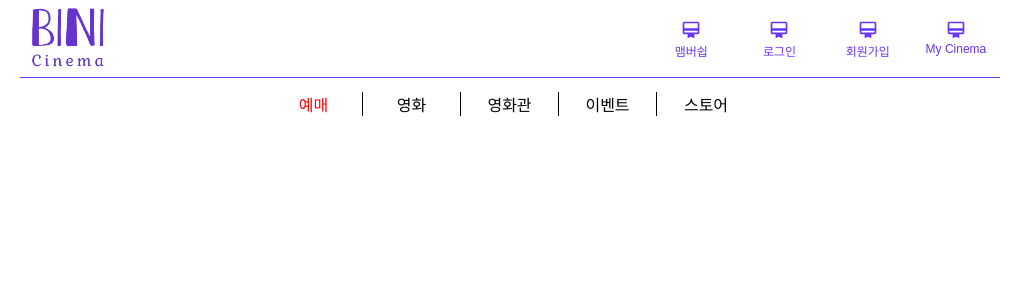
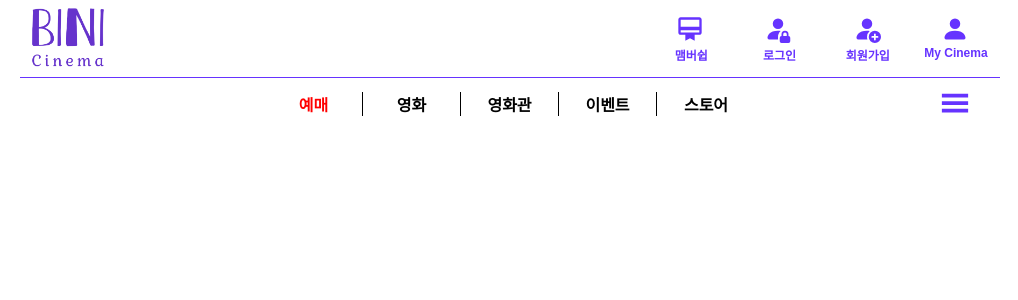
Before and after one commit to toy-prj/bini, a React (Create React App) app in the folder movie/: page / in a window 1280 px wide. Shown: the top 300 px of the page, without its empty margins (130-1148 px from the left). Built offline with nearby package versions, Linux system fonts and the light colour scheme.

Commit message:
230731 - 로그인 모달창  소셜 로그인 줄 삭제

```diff
--- a/movie/src/js/header/MoiveLogin.js
+++ b/movie/src/js/header/MoiveLogin.js
@@ -94,11 +94,9 @@ const MovieLogin = ( {clickCloseBtn} ) => {
 
                     {/* 소셜 로그인 문구 */}
                     <div className="header-login-social-login-text-box">
-                        <div className="header-login-social-login-text-block"></div>
                         <p className="header-login-social-login-text">
                             다른 계정으로 간편 로그인
                         </p>
-                        <div className="header-login-social-login-text-block"></div>
                     </div>
 
                     {/* 소셜 로그인 */}
--- a/movie/src/js/header/MovieHeader.js
+++ b/movie/src/js/header/MovieHeader.js
@@ -1,6 +1,8 @@
 import React, { useState } from "react";
 import MovieLogin from "./MoiveLogin";
 import { MdCardMembership } from 'react-icons/md';
+import { GiHamburgerMenu } from 'react-icons/gi';
+import { BsPersonFill, BsPersonFillAdd, BsPersonFillLock } from 'react-icons/bs';
 
 
 import '../../scss/header/MovieHeader.scss';
@@ -51,18 +53,23 @@ const MovieHeader = () => {
 
 
 
-
+            {/* header 전체 */}
             <div id="Header-Wrapper">
 
+                {/* header 위쪽 banner */}
                 <div className="header-top-banner">
 
+                    {/* header 로고 */}
                     <div className="header-main-logo-box">
                         <div className="header-main-logo"></div>
                     </div>
 
+                    {/* header 위쪽 메뉴 */}
                     <div className="header-menu-box">
                         <ul className="header-menu">
 
+                            {/* header 위쪽 메뉴 list */}
+                            {/* 맴버쉽 */}
                             <li
                                 className="header-menu-list"
                                 id="MemberShip"
@@ -80,6 +87,7 @@ const MovieHeader = () => {
                                 >맴버쉽</p>
                             </li>
 
+                            {/* 로그인 */}
                             <button
                                 className="header-menu-list"
                                 id="Login"
@@ -89,12 +97,13 @@ const MovieHeader = () => {
                                     <div
                                         className="header-menu-list-icons"
                                         id="Login-Icons"
-                                        ><MdCardMembership />
+                                        ><BsPersonFillLock />
                                     </div>
                                 </div>
                                 <p className="header-menu-list-text">로그인</p>
                             </button>
 
+                            {/* 회원가입 */}
                             <button
                                 className="header-menu-list"
                                 id="SignUp"
@@ -103,12 +112,13 @@ const MovieHeader = () => {
                                     <div
                                         className="header-menu-list-icons"
                                         id="SignUp-Icons"
-                                        ><MdCardMembership />
+                                        ><BsPersonFillAdd />
                                     </div>
                                 </div>
                                 <p className="header-menu-list-text">회원가입</p>
                             </button>
 
+                            {/* 마이페이지 */}
                             <button
                                 className="header-menu-list"
                                 id="MyPage"
@@ -117,7 +127,7 @@ const MovieHeader = () => {
                                     <div
                                         className="header-menu-list-icons"
                                         id="MyPage-Icons"
-                                        ><MdCardMembership />
+                                        ><BsPersonFill />
                                     </div>
                                 </div>
                                 <p className="header-menu-list-text">My Cinema</p>
@@ -156,35 +166,46 @@ const MovieHeader = () => {
 
 
 
-
+                {/* header 아래 banner */}
                 <div className="header-bottom-banner">
 
+                    {/* header 아래쪽 메뉴 */}
                     <ul className="header-bottom-menu">
 
+                        {/* header 아래쪽 메뉴 list */}
+                        {/* 예매 */}
                         <li className="header-bottom-menu-list">
                             <p
                                 className="header-bottom-menu-list-text"
                                 id="Reservation"
                             >예매</p>
                         </li>
+
+                        {/* 영화 */}
                         <li className="header-bottom-menu-list">
                             <p
                                 className="header-bottom-menu-list-text"
                                 id="Movie"
                             >영화</p>
                         </li>
+
+                        {/* 영화관 */}
                         <li className="header-bottom-menu-list">
                             <p
                                 className="header-bottom-menu-list-text"
                                 id="Cinema"
                             >영화관</p>
                         </li>
+
+                        {/* 이벤트 */}
                         <li className="header-bottom-menu-list">
                             <p
                                 className="header-bottom-menu-list-text"
                                 id="Event"
                             >이벤트</p>
                         </li>
+
+                        {/* 스토어 */}
                         <li className="header-bottom-menu-list">
                             <p
                                 className="header-bottom-menu-list-text"
@@ -194,11 +215,20 @@ const MovieHeader = () => {
 
                     </ul>
 
+                    {/* 바로 예매 */}
+                    <div className="header-bottom-menu-quick-reservation-box">
+                        <div className=""></div>
+                    </div>
+
+                    {/* 전체 메뉴 보기 버튼 */}
+                    <div className="header-bottom-menu-view-all-btn-box">
+                        <button
+                            className="header-bottom-menu-view-all-btn"
+                            id="View-All-Btn"
+                            ><GiHamburgerMenu /></button>
+                    </div>
+
                 </div>
-
-
-
-
             </div>
 
 
--- a/movie/src/scss/header/MovieHeader.scss
+++ b/movie/src/scss/header/MovieHeader.scss
@@ -59,29 +59,30 @@
 
                     .header-menu-list-icons-box {
                         width: 100%;
-                        height: 55%;
+                        height: 60%;
                         position: relative;
 
                         .header-menu-list-icons {
                             color: #6633ff;
-                            font-size: 20px;
+                            font-size: 28px;
                             @include disflex();
                             position: absolute;
-                            top: 20px;
-                            left: 34px;
+                            top: 15px;
+                            left: 29px;
                         }
                     }
 
                     .header-menu-list-text {
                         color: #6633ff;
                         width: 100%;
-                        height: 45%;
+                        height: 40%;
                         font-size: 12px;
+                        font-weight: bold;
+                        transition-duration: 0.3s;
                         cursor: pointer;
 
                         &:hover {
                             color: #ff0000;
-                            font-weight: bold;
                         }
                     }
 
@@ -101,10 +102,11 @@
     }
 
 
-    // header 아래 banner
+    // header 아래쪽 banner
     .header-bottom-banner {
         height: 100%;
         height: 40%;
+        position: relative;
 
         .header-bottom-menu {
             width: 100%;
@@ -129,7 +131,7 @@
                     border-right: 1px solid #000;
                     width: 100%;
                     height: 50%;
-                    // font-weight: bold;
+                    font-weight: bold;
                     @include disflex();
                 }
 
@@ -139,6 +141,31 @@
 
                 #Store {
                     border: none;
+                }
+            }
+
+        }
+
+        // 전체 메뉴 보기 버튼
+        .header-bottom-menu-view-all-btn-box {
+            width: 90px;
+            height: 100%;
+            @include disflex();
+            position: absolute;
+            top: 0;
+            right: 0;
+
+            .header-bottom-menu-view-all-btn {
+                background: none;
+                color: #6633ff;
+                width: 35px;
+                height: 32px;
+                font-size: 30px;
+                transition-duration: 0.3s;
+                cursor: pointer;
+
+                &:hover {
+                    color: #ff0000;
                 }
             }
         }
--- a/movie/src/scss/header/MovieLogin.scss
+++ b/movie/src/scss/header/MovieLogin.scss
@@ -262,14 +262,9 @@ body {
             height: 5%;
             display: flex;
 
-            .header-login-social-login-text-block {
-                border-bottom: 1px solid #000;
-                width: 25%;
-                height: 50%;
-            }
-
             .header-login-social-login-text {
-                width: 50%;
+                color: #6633ff;
+                width: 100%;
                 height: 100%;
                 font-size: 13px;
                 @include disflex();
```
